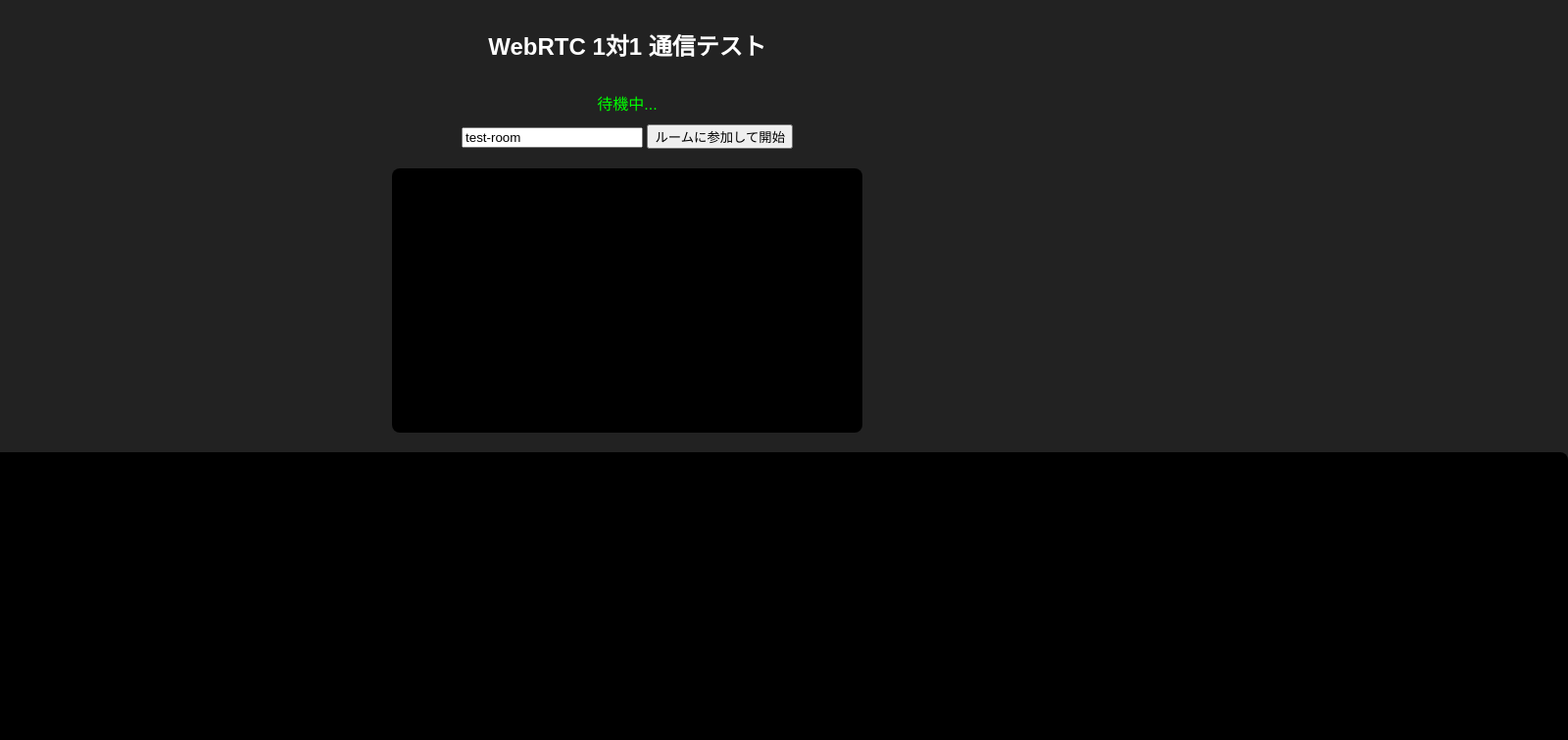
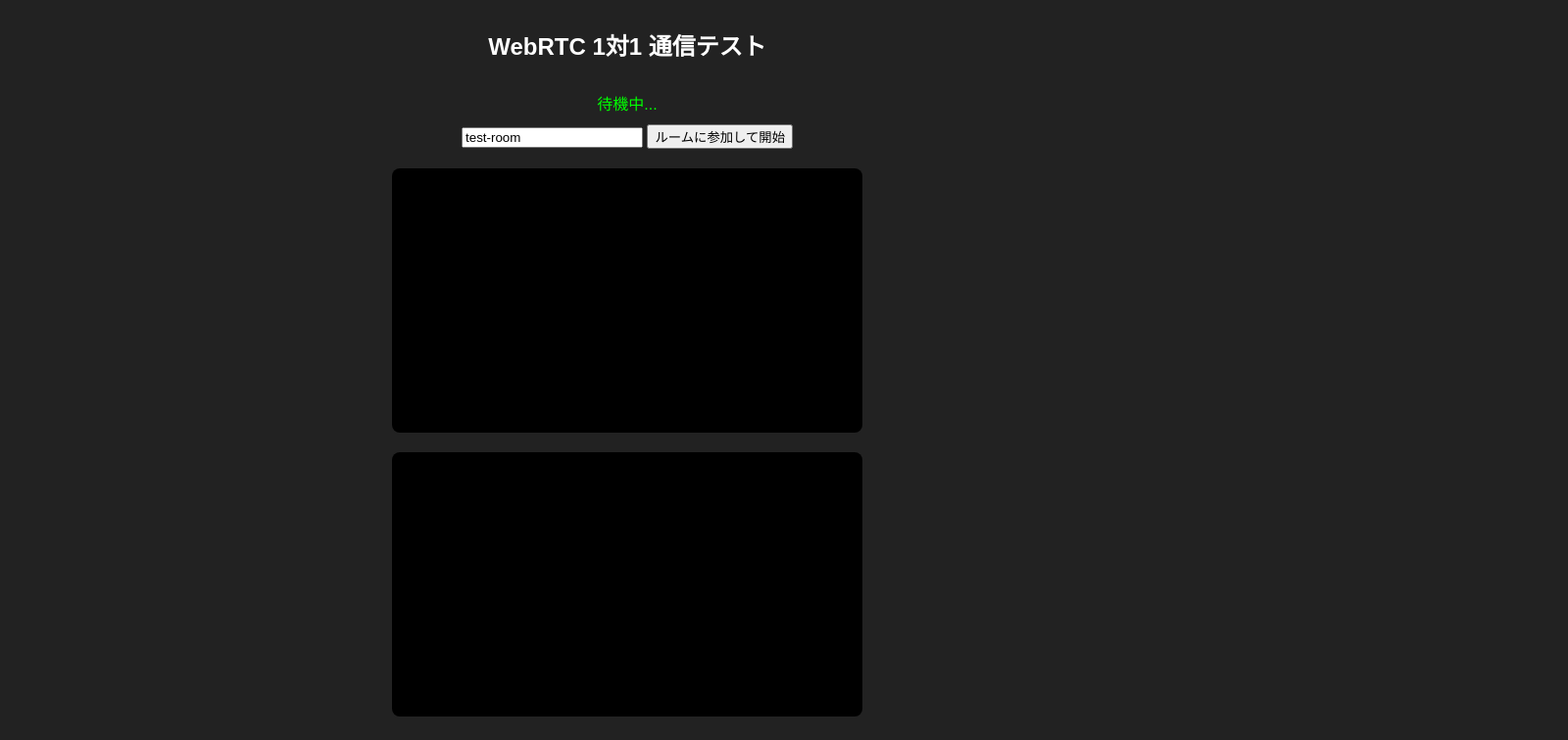
Before and after one commit to yudaiito9124-cyber/MedicalScreenSharing, a website: page index.html in a window 1280 px wide. Shown: the top 756 px of the page at 98% size, 1600 px wide, since content can reach past the window. Drawn offline with nearby package versions, Linux system fonts and the light colour scheme; no server answers.

Commit message:
changed powerpoint

```diff
--- a/index.html
+++ b/index.html
@@ -33,7 +33,7 @@
         <video id="localVideo" autoplay muted playsinline></video>
     </div>
 
-    <div class="video-container">
+    <div class="video-container-self">
         <video id="remoteVideo" autoplay playsinline></video>
     </div>
 
```
Also changed, not shown: 2 other files.
